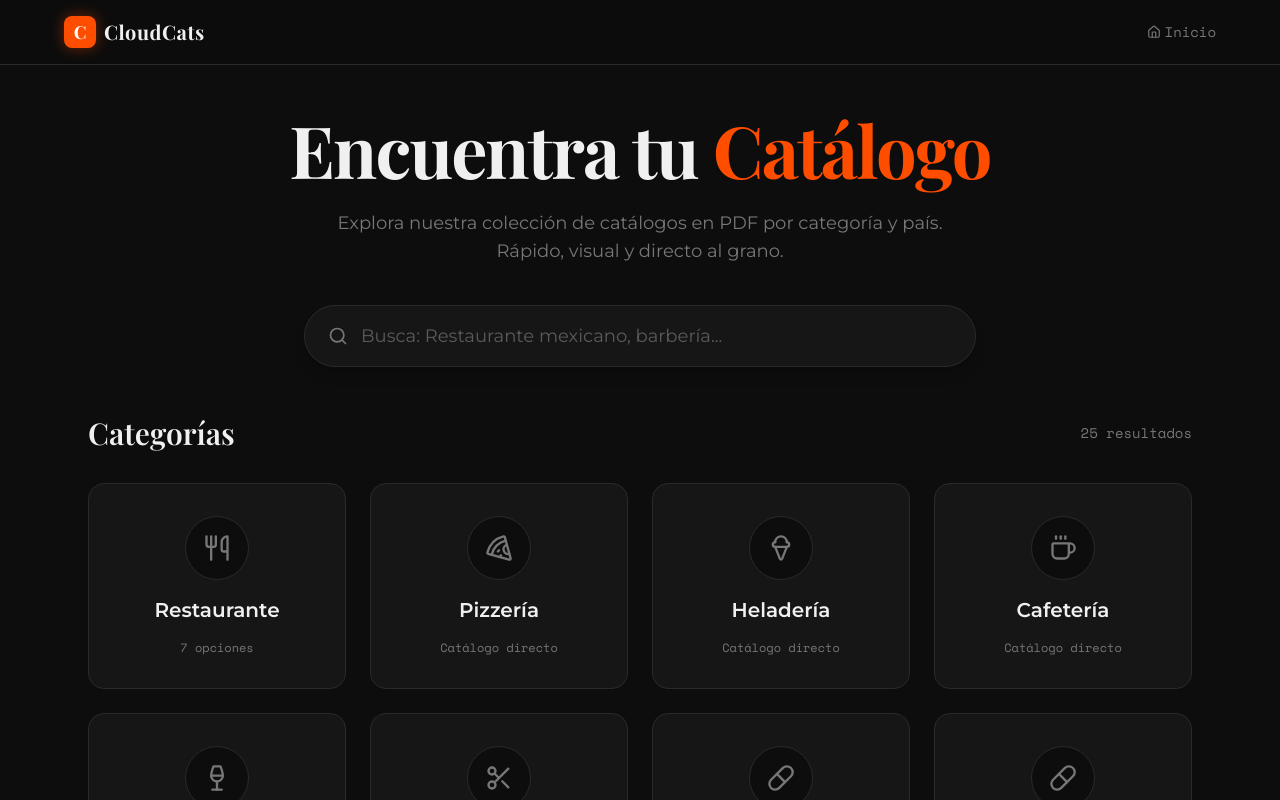
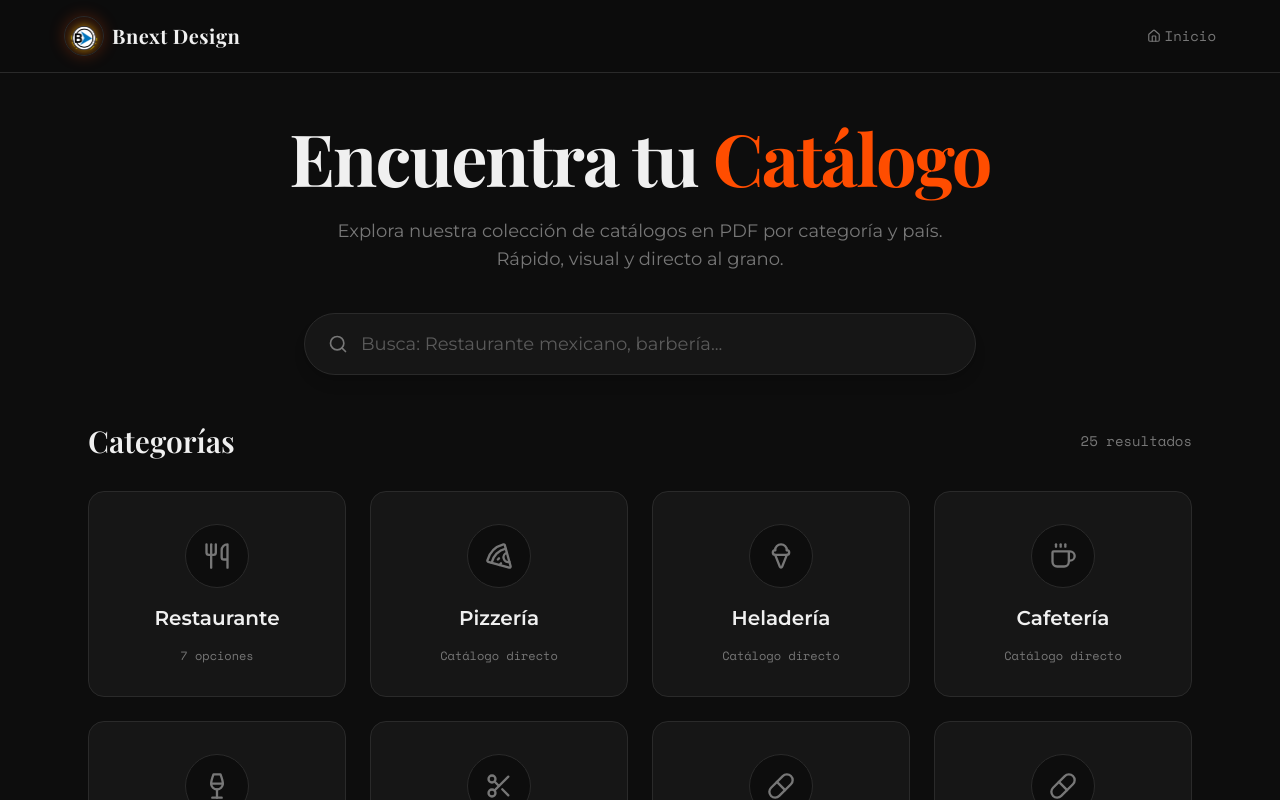
Before and after one commit to quiricojuanalexander-hash/catalogo-bnext-design, a React (Vite) app: page / in a window 1280 px wide. Shown: the top 800 px of the page. Built offline with nearby package versions, Linux system fonts and the light colour scheme; a web font is replaced by a local one.

Commit message:
Update header branding

```diff
--- a/src/App.tsx
+++ b/src/App.tsx
@@ -12,6 +12,7 @@ import {
   Croissant, Cake, PawPrint, Church
 } from 'lucide-react';
 import { motion, AnimatePresence } from 'motion/react';
+import logoBnext from './assets/logo-bnext.png';
 
 type SubCategory = {
   id: string;
@@ -107,10 +108,14 @@ export default function App() {
       <header className="sticky top-0 z-10 bg-background/80 backdrop-blur-md border-b border-border-subtle px-6 py-4">
         <div className="max-w-6xl mx-auto flex items-center justify-between">
           <div className="flex items-center gap-2">
-            <div className="w-8 h-8 rounded-lg bg-accent flex items-center justify-center shadow-[0_0_15px_rgba(255,77,0,0.4)]">
-              <span className="font-display font-bold text-white text-lg leading-none">C</span>
+            <div className="w-10 h-10 rounded-full bg-accent/10 border border-border-subtle flex items-center justify-center shadow-[0_0_15px_rgba(255,77,0,0.25)] overflow-hidden">
+              <img
+                src={logoBnext}
+                alt="Bnext Design logo"
+                className="w-full h-full object-cover"
+              />
             </div>
-            <span className="font-display font-bold text-xl tracking-wide">CloudCats</span>
+            <span className="font-display font-bold text-xl tracking-wide">Bnext Design</span>
           </div>
 
           <nav className="hidden sm:flex items-center gap-2 text-sm font-mono text-muted">
```
Also changed, not shown: src/assets/logo-bnext.png (added).
